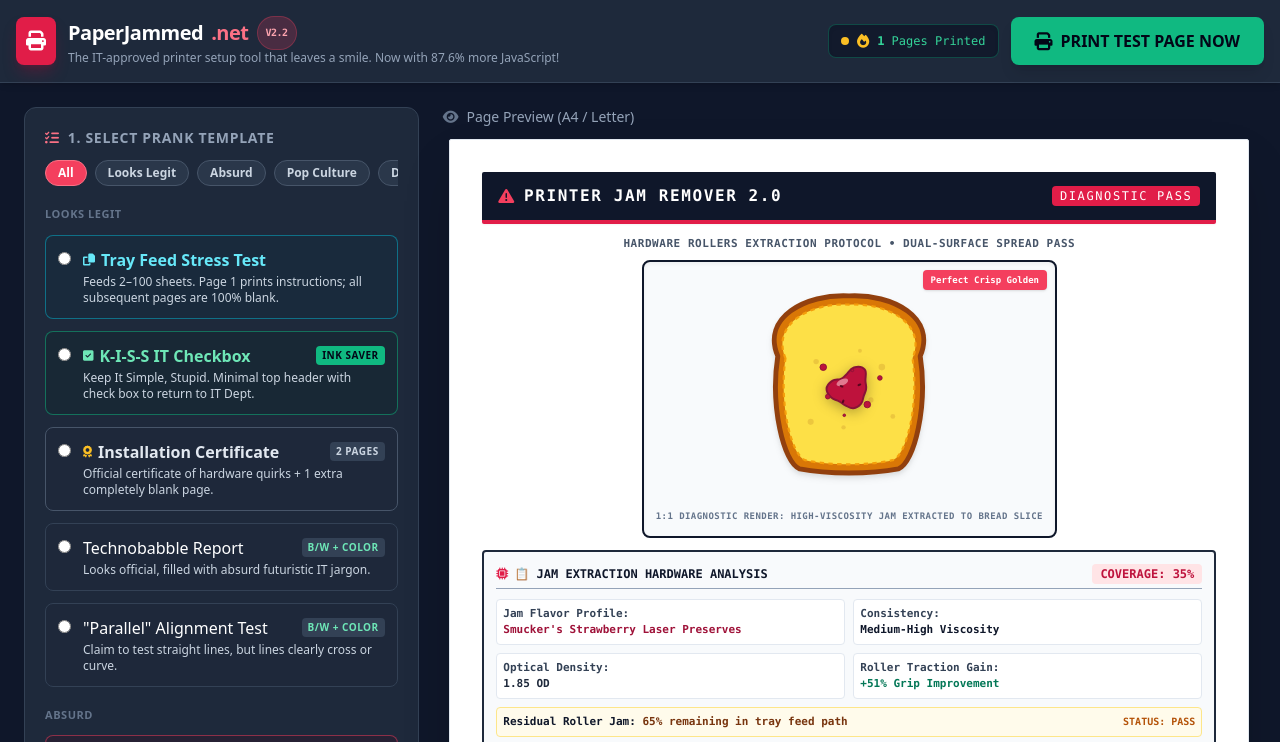
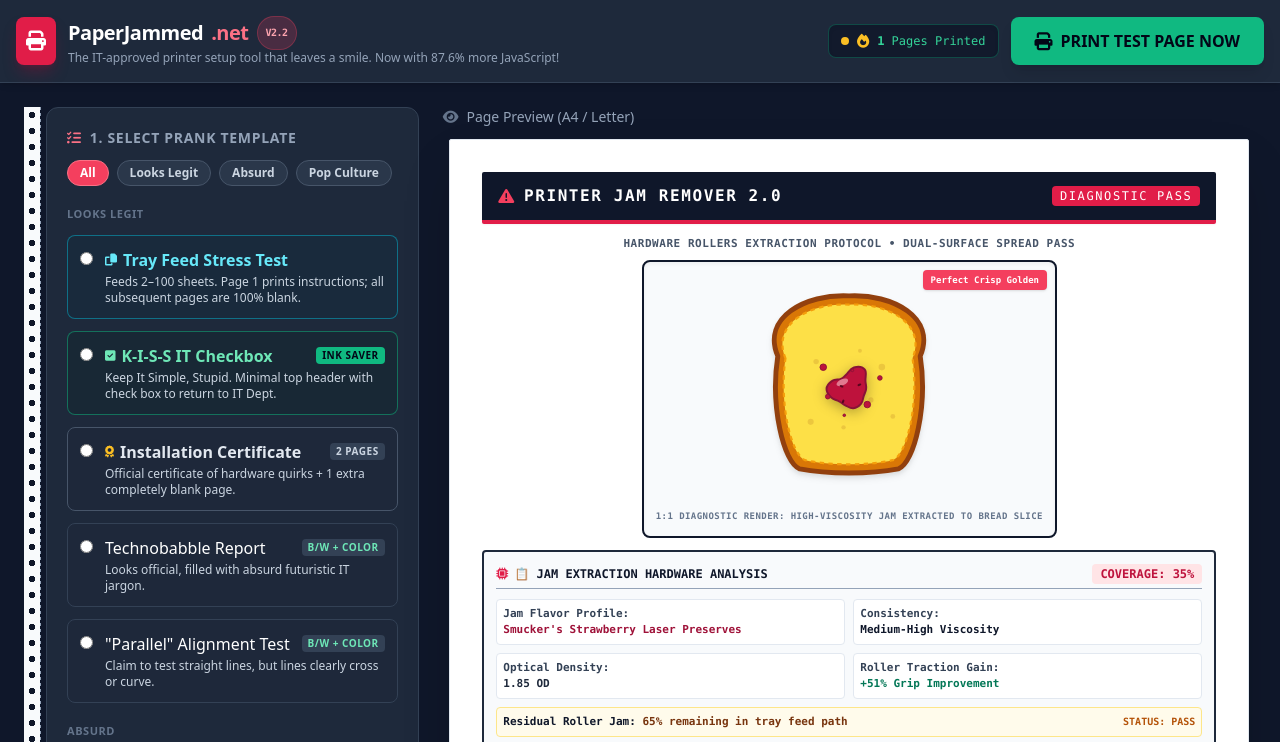
Before and after one commit to xraygun/paperjammed-website, a website with bundled scripts: page public/index.html in a window 1280 px wide. Shown: the top 742 px of the page. Built offline with nearby package versions, Linux system fonts and the light colour scheme; files whose address does not match are found by name.

Commit message:
Tractor-feed template list and CMYK chip scrollbar (#16)
Tractor-feed paper strips on both sides of the template list (left strip scrolls with the list, right strip is the real scrollbar with a light grey handle; painted on touch devices), a CMYK calibration-bar scrollbar for the category chips, and wrapping badges so cards no longer overflow.

Co-Authored-By: Claude Opus 5.5 <noreply@anthropic.com>
Claude-Session: https://claude.ai/code/session_013o6TC3dpJ5kEWwMaR4Lox3

```diff
--- a/public/css/style.css
+++ b/public/css/style.css
@@ -166,6 +166,62 @@
   pointer-events: none;
 }
 
+/* Template list (#sidebar): continuous tractor-feed paper. The left strip
+   is painted on the list itself with background-attachment: local, so its
+   holes travel with the content as it scrolls, like paper feeding through.
+   The right strip is the real scrollbar: a perforated track with a light
+   grey handle. Touch devices don't reliably draw styled scrollbars, so
+   there the real one is hidden and the right strip is painted as a second
+   background instead. */
+#sidebar {
+  --feed-paper: #f8fafc;
+  --feed-hole: #0f172a;
+  --feed-perf: #94a3b8;
+  padding-left: 22px;
+  background:
+    linear-gradient(var(--feed-perf) 50%, transparent 50%) 16px 0 / 1px 6px repeat-y local,
+    radial-gradient(circle at 8px 8px, var(--feed-hole) 3px, var(--feed-paper) 3.5px) 0 0 / 16px 16px repeat-y local;
+}
+#sidebar::-webkit-scrollbar { width: 16px; }
+#sidebar::-webkit-scrollbar-track {
+  background: radial-gradient(circle at 8px 8px, var(--feed-hole) 3px, var(--feed-paper) 3.5px) 0 0 / 16px 16px repeat-y;
+  border-left: 1px dashed var(--feed-perf);
+}
+#sidebar::-webkit-scrollbar-thumb {
+  background: radial-gradient(circle at 8px 8px, var(--feed-hole) 3px, #cbd5e1 3.5px) 0 0 / 16px 16px repeat-y;
+  border-left: 1px dashed #64748b;
+}
+@media (hover: none) and (pointer: coarse) {
+  #sidebar::-webkit-scrollbar { display: none; }
+  #sidebar {
+    scrollbar-width: none;
+    padding-right: 22px;
+    background:
+      linear-gradient(var(--feed-perf) 50%, transparent 50%) 16px 0 / 1px 6px repeat-y local,
+      radial-gradient(circle at 8px 8px, var(--feed-hole) 3px, var(--feed-paper) 3.5px) 0 0 / 16px 16px repeat-y local,
+      linear-gradient(var(--feed-perf) 50%, transparent 50%) calc(100% - 16px) 0 / 1px 6px repeat-y local,
+      radial-gradient(circle at 8px 8px, var(--feed-hole) 3px, var(--feed-paper) 3.5px) 100% 0 / 16px 16px repeat-y local;
+  }
+}
+
+/* Category chip row: a thin horizontal scrollbar whose handle is the CMYK
+   calibration bar printed on every test page. */
+#categoryFilter::-webkit-scrollbar { height: 8px; }
+#categoryFilter::-webkit-scrollbar-track { background: transparent; }
+#categoryFilter::-webkit-scrollbar-thumb {
+  border-radius: 3px;
+  background: linear-gradient(to right, #06b6d4 0 25%, #c026d3 25% 50%, #facc15 50% 75%, #000 75% 100%);
+  box-shadow: inset 0 0 0 1px #64748b;
+}
+
+/* Firefox can only colour scrollbars (no holes or stripes). Chrome ignores
+   the ::-webkit rules above whenever scrollbar-color is set, so these are
+   limited to browsers without ::-webkit-scrollbar. */
+@supports not selector(::-webkit-scrollbar) {
+  #sidebar { scrollbar-color: #cbd5e1 var(--feed-paper); }
+  #categoryFilter { scrollbar-color: #c026d3 transparent; scrollbar-width: thin; }
+}
+
 /* Temple of Unhinged Testpages — sidebar button only (already inside the
    .no-print sidebar, so none of this needs its own print handling).
    Two pieces: the label's per-letter color cycling, and the black
--- a/public/js/app.js
+++ b/public/js/app.js
@@ -230,7 +230,7 @@ window.addEventListener('afterprint', resetShrinkToFit);
 function renderTemplateItem(key) {
     const t = templates[key];
     const badgeHtml = t.badge
-      ? `<span class="text-[10px] ${t.badge.className} font-bold px-1.5 py-0.5 rounded whitespace-nowrap shrink-0 uppercase tracking-wider">${t.badge.text}</span>`
+      ? `<span class="text-[10px] ${t.badge.className} font-bold px-1.5 py-0.5 rounded shrink-0 max-w-[50%] text-center leading-tight uppercase tracking-wider">${t.badge.text}</span>`
       : '';
     const iconHtml = t.icon ? `<i class="fa-solid ${t.icon} text-xs"></i> ` : '';
     const labelSpanClass = t.labelTextClass ? `${t.labelTextClass} font-bold` : '';
@@ -260,9 +260,9 @@ function renderTemplateItem(key) {
         <label onclick="setTemplate('${key}', true)" class="template-btn relative overflow-hidden flex items-start gap-3 p-3 rounded-lg border ${t.borderClasses} cursor-pointer transition">
           ${overlayHtml}
           <input type="radio" name="template" value="${key}" ${key === state.currentTemplateKey ? 'checked' : ''} class="relative z-10 mt-1 ${t.radioAccent}">
-          <div class="relative z-10 w-full">
+          <div class="relative z-10 w-full min-w-0">
             <div class="font-medium text-white flex items-center justify-between gap-2">
-              <span class="flex items-center gap-1.5 ${labelSpanClass}">${iconHtml}${labelInner}</span>
+              <span class="flex items-center gap-1.5 min-w-0 ${labelSpanClass}">${iconHtml}${labelInner}</span>
               ${badgeHtml}
             </div>
             ${descriptionHtml}
```
